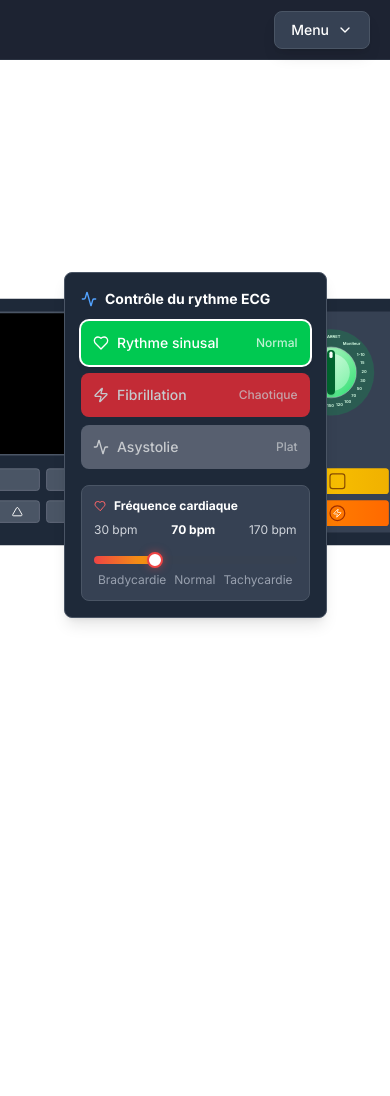
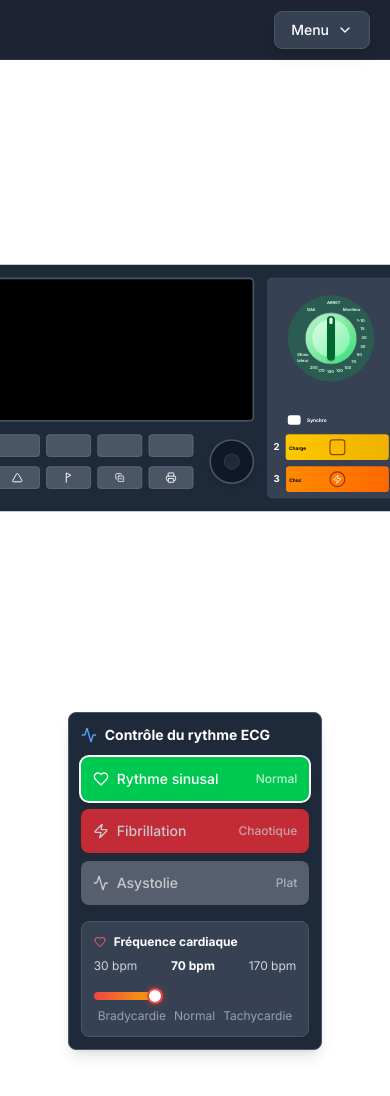
Before and after one commit to Samouz75/Defib_simulation, a Next.js app: page / in a window 390 px wide. Shown: the top 1096 px of the page. Before the commit the page ends 844 px from the top, so only its background shows below. Built offline with nearby package versions, Linux system fonts and the light colour scheme.

Commit message:
rythm controller responsivness

```diff
--- a/src/app/components/controls/RhythmController.tsx
+++ b/src/app/components/controls/RhythmController.tsx
@@ -42,7 +42,7 @@ const RhythmController: React.FC<RhythmControllerProps> = ({
   ];
 
   return (
-    <div className="bg-gray-800 rounded-lg p-4 border border-gray-600 shadow-lg mt-48 ml-10">
+    <div className="bg-gray-800 rounded-lg p-3 md:p-4 border border-gray-600 shadow-lg">
       <h3 className="text-white text-sm font-bold mb-3 flex items-center gap-2">
         <Activity className="w-4 h-4 text-blue-400" />
         Contrôle du rythme ECG
--- a/src/app/page.tsx
+++ b/src/app/page.tsx
@@ -471,12 +471,12 @@ const DefibInterface: React.FC = () => {
     };
 
   return (
-    <div className="min-h-screen bg-#0B1222 flex items-center justify-center p-20 relative" style={{ paddingTop: '80px' }}>
+    <div className="min-h-screen bg-#0B1222 flex flex-col items-center justify-center p-20 relative" style={{ paddingTop: '80px' }}>
       {/* Header fixe */}
       <Header onStartScenario={scenario.handleStartScenarioFromModal} />
 
-      {/* Contrôleur de rythme dans le coin supérieur gauche */}
-      <div className="absolute top-20 left-6 z-50">
+      {/* Contrôleur de rythme - Position responsive */}
+      <div className="hidden xl:block xl:absolute xl:top-20 xl:left-6 z-50">
         <RhythmController
           currentRhythm={scenario.manualRhythm}
           onRhythmChange={scenario.setManualRhythm}
@@ -485,8 +485,6 @@ const DefibInterface: React.FC = () => {
           onHeartRateChange={scenario.setHeartRate}
         />
       </div>
-
-
 
       {/* Popup de scénario */}
       {scenario.currentScenario && (
@@ -732,6 +730,17 @@ const DefibInterface: React.FC = () => {
           </div>
         </div>
       </div>
+
+      {/* Contrôleur de rythme en bas sur petits écrans */}
+      <div className="xl:hidden mt-4 flex justify-center w-full">
+        <RhythmController
+          currentRhythm={scenario.manualRhythm}
+          onRhythmChange={scenario.setManualRhythm}
+          isScenarioActive={scenario.isScenarioActive()}
+          heartRate={scenario.heartRate}
+          onHeartRateChange={scenario.setHeartRate}
+        />
+      </div>
     </div>
   );
 };
```
